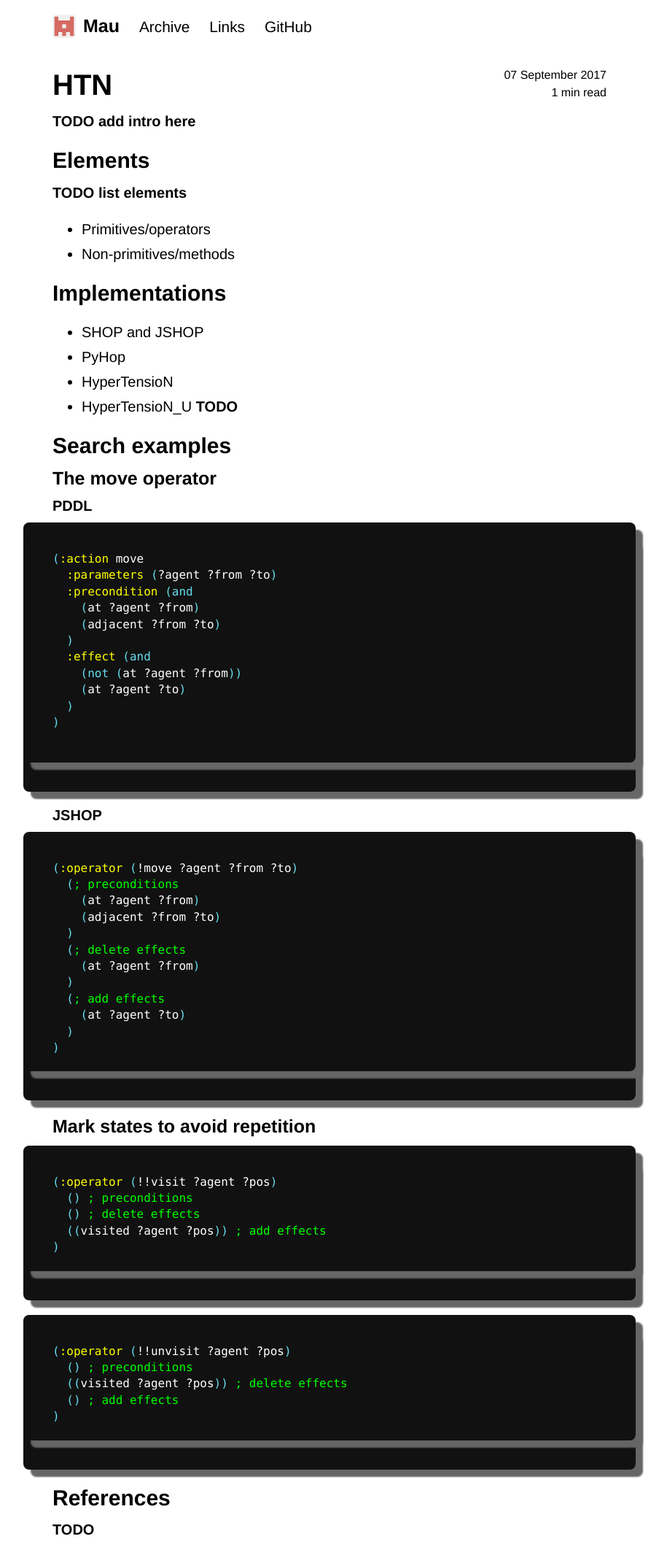
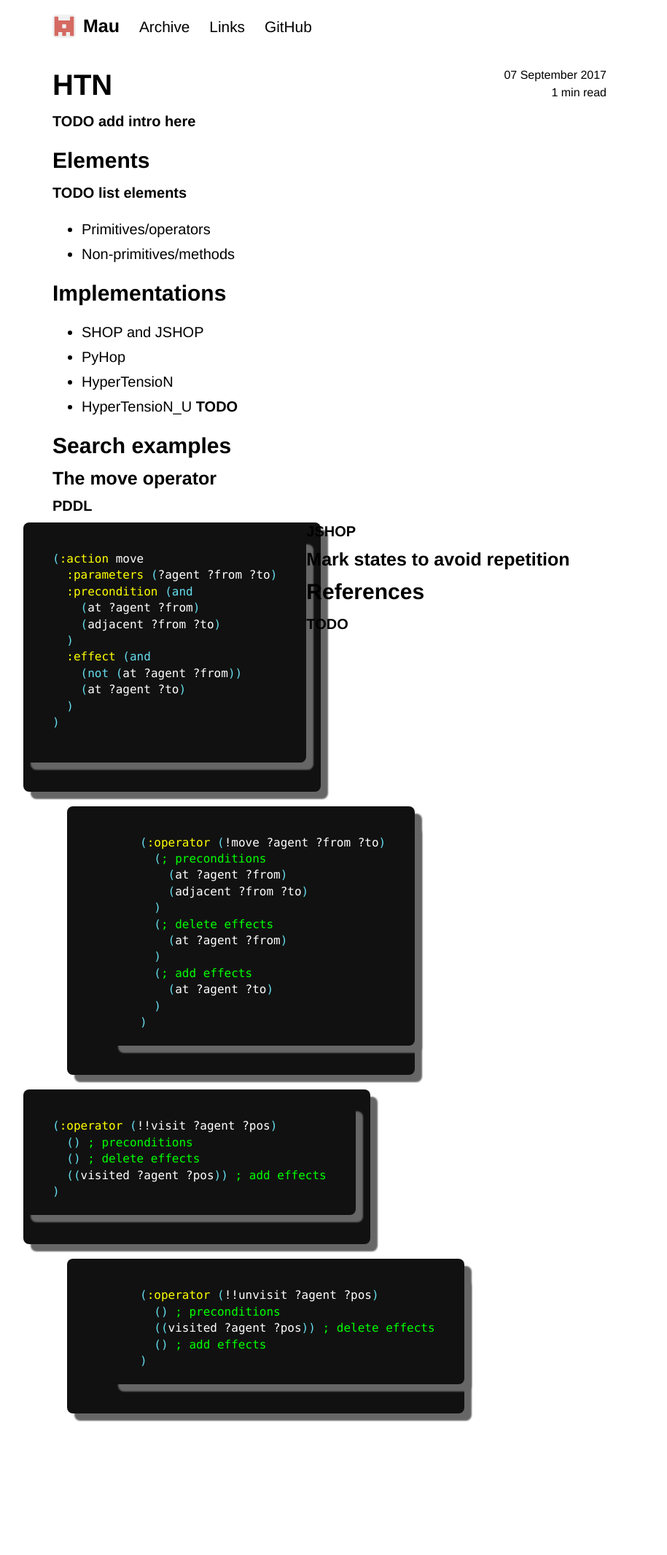
Before and after one commit to Maumagnaguagno/maumagnaguagno.github.io, a Jekyll site: the page built from htn.md, in a window 1280 px wide. Shown: the whole page at 73% size, without its empty margins (188-1103 px from the left). Built offline with Jekyll 4.4.1, drawn with Linux system fonts in a browser that asks for light colours; our own code applies the rules of GitHub Pages for plain Markdown files; after the commit the page ends 1957 px from its top, so only the background shows below that.

Commit message:
Move HTN to new style

````diff
--- a/htn.md
+++ b/htn.md
@@ -26,7 +26,7 @@ hidden: true
 
 ### The move operator
 
-<div class="split"><div markdown="1">
+<div class="left" markdown="1">
 
 #### PDDL
 ```elisp
@@ -44,7 +44,8 @@ hidden: true
 
 ```
 
-</div><div markdown="1">
+</div>
+<div class="right" markdown="1">
 
 #### JSHOP
 ```elisp
@@ -62,10 +63,10 @@ hidden: true
 )
 ```
 
-</div></div>
+</div>
 
 ### Mark states to avoid repetition
-<div class="split"><div markdown="1">
+<div class="left" markdown="1">
 
 ```elisp
 (:operator (!!visit ?agent ?pos)
@@ -75,7 +76,8 @@ hidden: true
 )
 ```
 
-</div><div markdown="1">
+</div>
+<div class="right" markdown="1">
 
 ```elisp
 (:operator (!!unvisit ?agent ?pos)
@@ -85,7 +87,7 @@ hidden: true
 )
 ```
 
-</div></div>
+</div>
 
 ## References
 **TODO**
````
